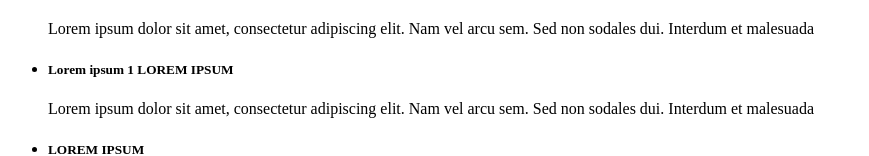
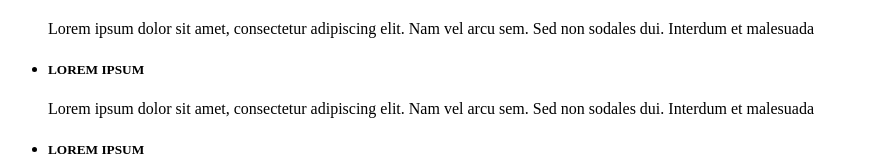
Before and after one commit to SzKonieczny/goit-markup-hw-01, a plain HTML site: page index.html in a window 1280 px wide. Shown: the part 341-497 px from the top of the page, without its empty margins (0-869 px from the left). Drawn offline with Linux system fonts and the light colour scheme.

```diff
--- a/index.html
+++ b/index.html
@@ -49,7 +49,7 @@
             </p>
           </li>
           <li>
-            <h5>Lorem ipsum 1 LOREM IPSUM</h5>
+            <h5>LOREM IPSUM</h5>
             <p>
               Lorem ipsum dolor sit amet, consectetur adipiscing elit. Nam vel
               arcu sem. Sed non sodales dui. Interdum et malesuada
```
